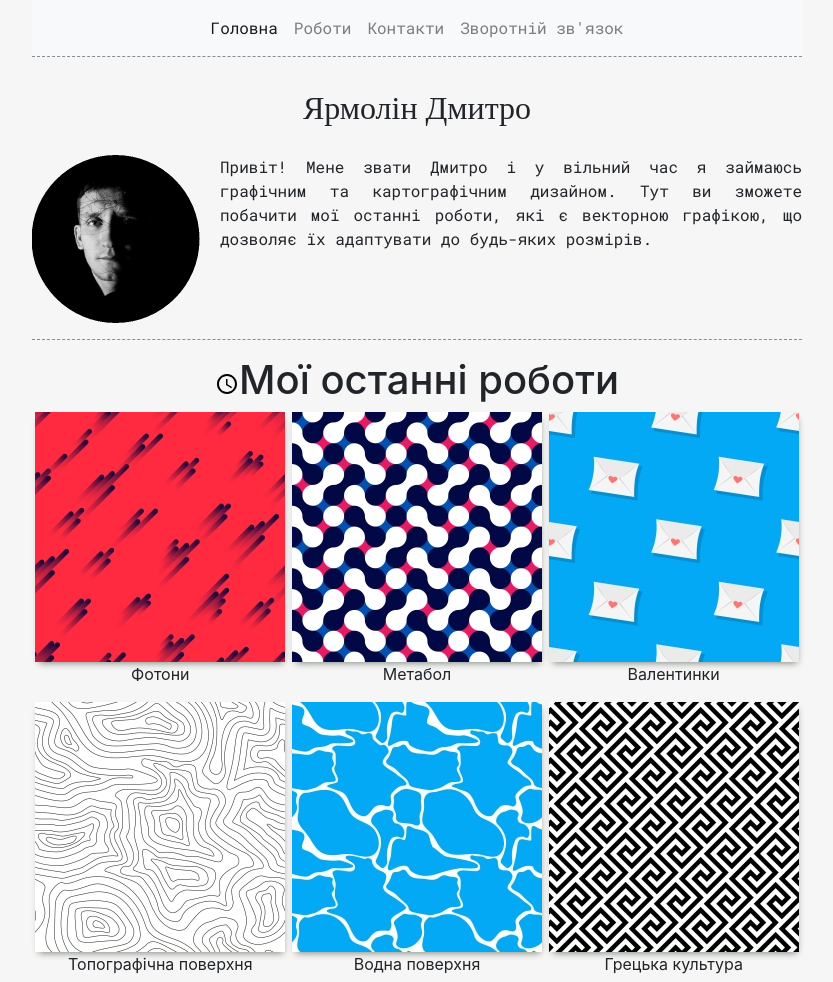
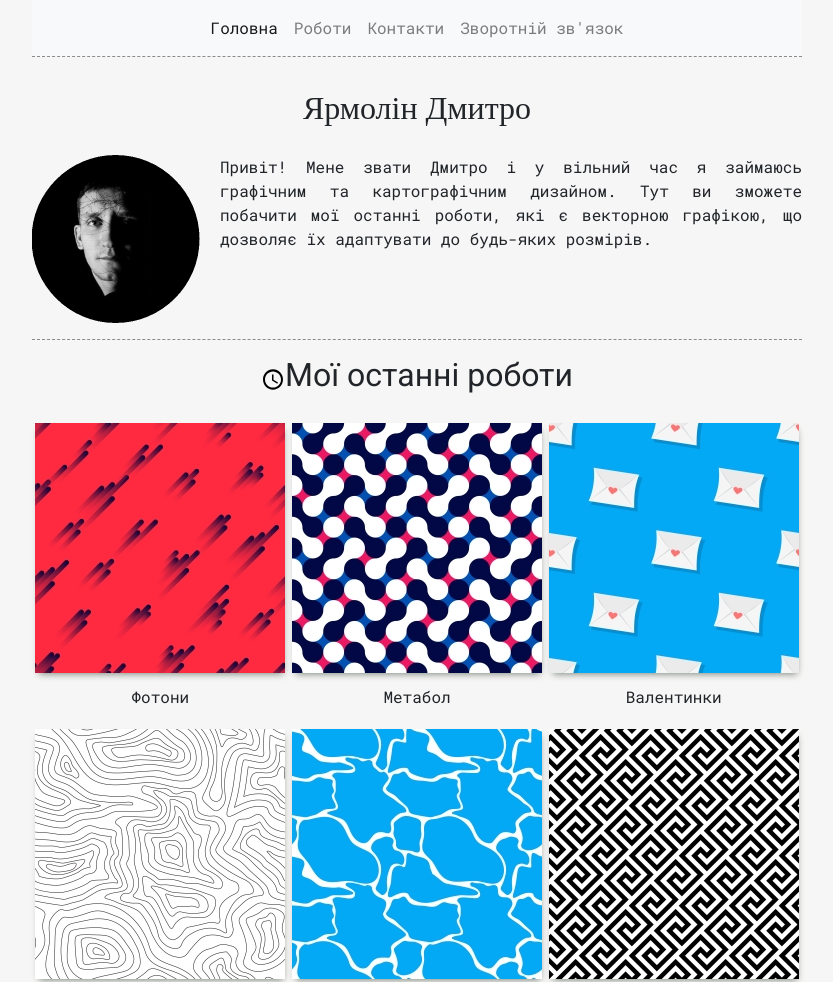
Before and after one commit to dimajarm/portfolio, a plain HTML site: page index.html in a window 1280 px wide. Shown: the top 982 px of the page, without its empty margins (223-1056 px from the left). Drawn offline with nearby package versions, Linux system fonts and the light colour scheme; some packages are replaced by stand-ins of ours; a script that the page names is missing.

Commit message:
formatiing font

```diff
--- a/css/index.css
+++ b/css/index.css
@@ -55,12 +55,17 @@ hr {
 div #title-text {
     display: flex;
     justify-content: center;
+    font-family: 'Roboto', sans-serif;
 }
 
 .work-image-cards {
     text-align: center;
 }
-
+p.work-name {
+    margin-top: 12px;
+    margin-bottom: 20px;
+     font-family: 'Roboto Mono', monospace;
+}
 .work-image {
     box-shadow: 1px 4px 7px -3px #7b857a;
 }
@@ -69,6 +74,7 @@ div #title-text {
     .work-image-cards {
         display: grid;
         grid-template-columns: repeat(3, 1fr);
+        margin-top: 20px;
     }
 }
 
--- a/index.html
+++ b/index.html
@@ -10,6 +10,17 @@
     <link rel="stylesheet" href="https://stackpath.bootstrapcdn.com/bootstrap/4.1.3/css/bootstrap.min.css" integrity="sha384-MCw98/SFnGE8fJT3GXwEOngsV7Zt27NXFoaoApmYm81iuXoPkFOJwJ8ERdknLPMO" crossorigin="anonymous">
     <link rel="stylesheet" href="css/index.css">
 </head>
+<!-- connect a smooth scroll
+    use json
+    use ajax
+    add logo
+    decorate work with effects
+    unify icons and buttons
+    make a link without a standard look
+    validator html
+    validator css
+    validator js
+    validator json -->
 
 <body>
     <div class="container">
@@ -49,7 +60,7 @@
 
         <div id=title-text>
             <img src="icons/baseline-access_time-24px.svg" alt="icons time">
-            <h1><a id="works"></a>Мої останні роботи</h1>
+            <h2><a id="works"></a>Мої останні роботи</h2>
         </div>
         <div class="work-image-cards">
             <div class="work-image-card">
@@ -119,7 +130,7 @@
         <hr>
         <div class="contacts-block">
             <section>
-                <h1><a id="contacs"></a>Контакти</h1>
+                <h2><a id="contacs"></a>Контакти</h2>
                 <img src="icons/baseline-mail_outline-24px.svg" alt="icons mail">
                 <a href="mailto:d.jarmolin@gmail.com">d.jarmolin@gmail.com</a>
                 <br>
@@ -127,7 +138,7 @@
                 <a href="https://www.instagram.com/d.jarmolin/">d.jarmolin</a>
             </section>
             <section>
-                <h1><a id="feedback"></a>Для швидкого зв'язку</h1>
+                <h2><a id="feedback"></a>Для швидкого зв'язку</h2>
                 <form action="https://formspree.io/d.jarmolin@gmail.com" method="POST">
                     <label for="_replyto">Email</label>
                     <br>
@@ -160,13 +171,6 @@
     <script src="https://cdnjs.cloudflare.com/ajax/libs/popper.js/1.14.3/umd/popper.min.js" integrity="sha384-ZMP7rVo3mIykV+2+9J3UJ46jBk0WLaUAdn689aCwoqbBJiSnjAK/l8WvCWPIPm49" crossorigin="anonymous"></script>
     <script src="https://stackpath.bootstrapcdn.com/bootstrap/4.1.1/js/bootstrap.min.js" integrity="sha384-smHYKdLADwkXOn1EmN1qk/HfnUcbVRZyYmZ4qpPea6sjB/pTJ0euyQp0Mk8ck+5T" crossorigin="anonymous"></script>
     <script src="js/smooth-scroll.js"></script>
-    <!-- підключити плавний скрол
-        використати json
-        використатати ajax
-        додати логотип
-        прикрасити роботи ефектами
-        уніфікувати іконки та кнопки
-        зробити посилання без стандартного вигляду -->
 </body>
 
 </html>
```
